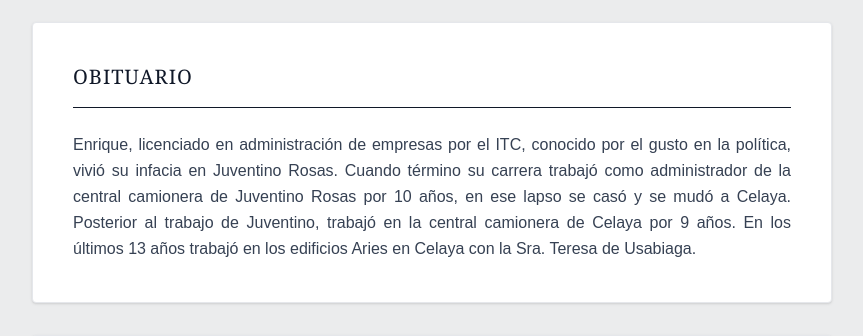
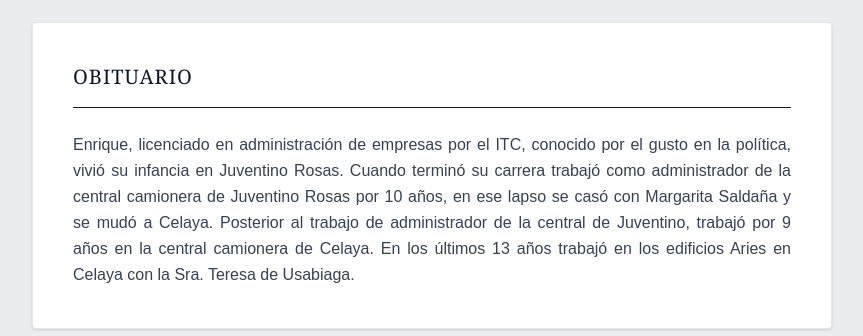
Before and after one commit to rumc880313/mi-memorial, a Next.js app: page /memoriales/Enrique-Ruiz in a window 1280 px wide. Shown: the part 2040-2376 px from the top of the page, without its empty margins (208-1071 px from the left). Built offline with nearby package versions, Linux system fonts and the light colour scheme; no server answers; the database is empty.

Commit message:
Agrege  informacion de obituario de  memorial de Enrique Ruiz

```diff
--- a/app/memoriales/Enrique-Ruiz/page.tsx
+++ b/app/memoriales/Enrique-Ruiz/page.tsx
@@ -336,7 +336,7 @@ async function fetchVelas() {
                 <div className="bg-white p-10 rounded-sm shadow-sm border border-gray-200">
                   <h2 className="text-xl font-serif text-gray-900 mb-6 border-b pb-4 tracking-wider uppercase">Obituario</h2>
                   <p className="text-gray-700 leading-relaxed font-light text-justify">
-                    Enrique, licenciado en administración de empresas por el ITC, conocido por el gusto en la política, vivió su infacia en Juventino Rosas. Cuando término su carrera trabajó como administrador de la central camionera de Juventino Rosas por 10 años, en ese lapso se casó y se mudó a Celaya. Posterior al trabajo de Juventino, trabajó en la central camionera de Celaya por 9 años. En los últimos 13 años trabajó en los edificios Aries en Celaya con la Sra. Teresa de Usabiaga.
+                    Enrique, licenciado en administración de empresas por el ITC, conocido por el gusto en la política, vivió su infancia en Juventino Rosas. Cuando terminó su carrera trabajó como administrador de la central camionera de Juventino Rosas por 10 años, en ese lapso se casó con Margarita Saldaña y se mudó a Celaya. Posterior al trabajo de administrador de la central de Juventino, trabajó por 9 años en la central camionera de Celaya. En los últimos 13 años trabajó en los edificios Aries en Celaya con la Sra. Teresa de Usabiaga.
                   </p>
                 </div>
 
```
